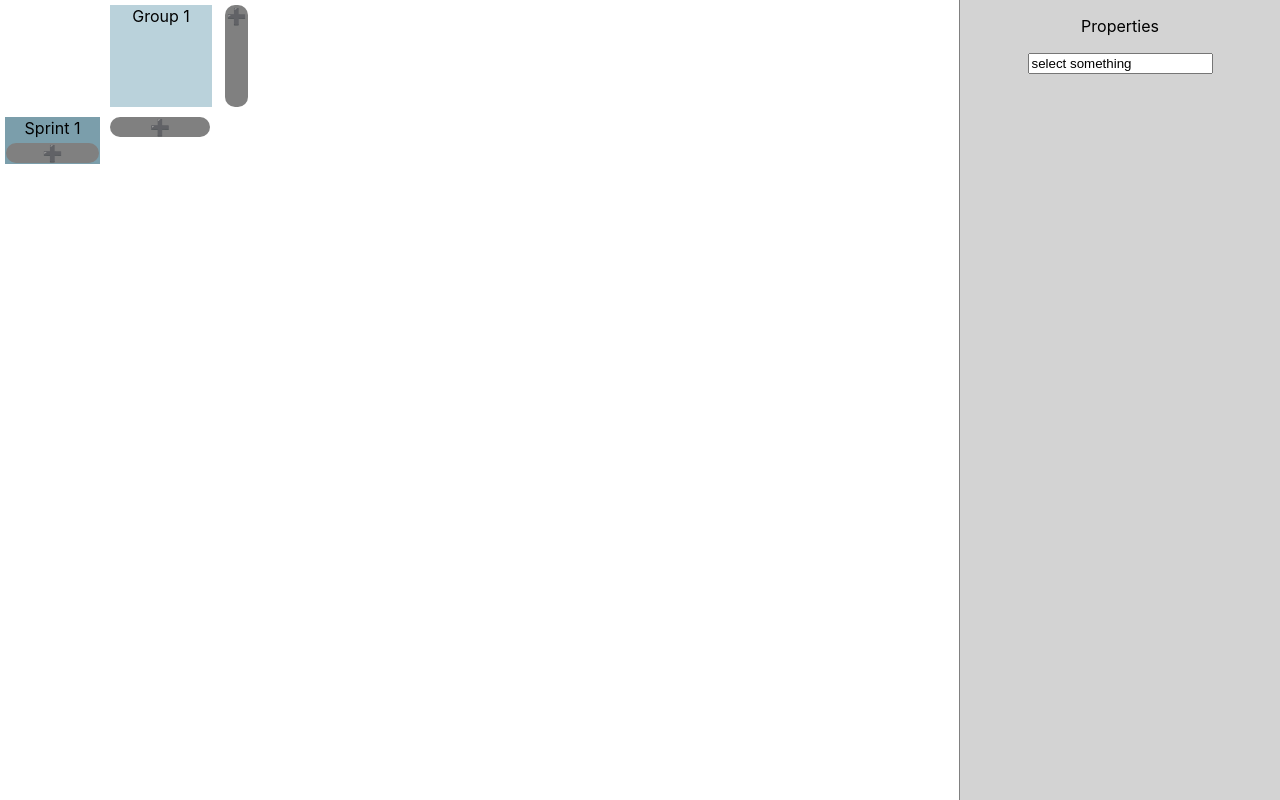
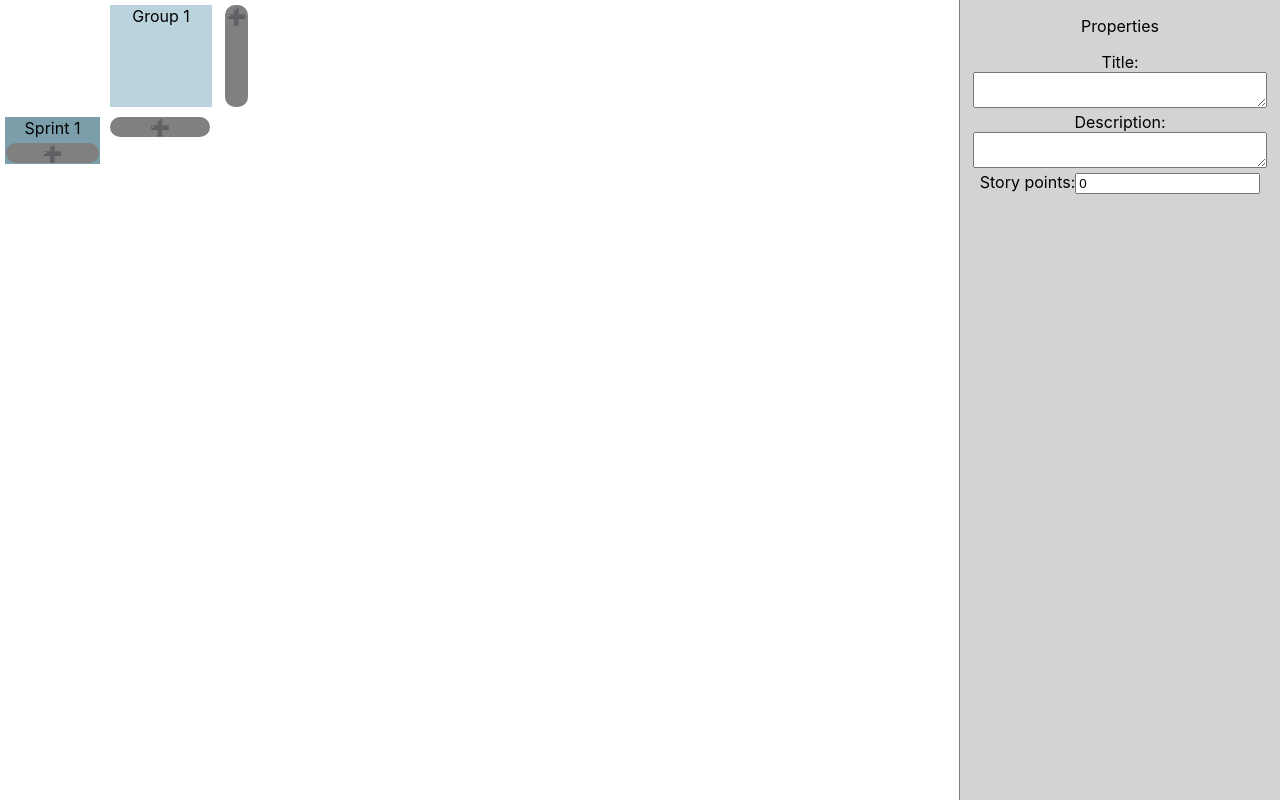
Before and after one commit to jameshume/epic_planner, a React app in the folder epic_planner/: page / in a window 1280 px wide. Built offline with nearby package versions, Linux system fonts and the light colour scheme.

Commit message:
Delete item and the properties window now working with added description and story points fields

```diff
--- a/epic_planner/src/App.js
+++ b/epic_planner/src/App.js
@@ -2,39 +2,11 @@ import React from 'react';
 import './App.css';
 import StoryBoard from './containers/StoryBoard/StoryBoard.js';
 
-
-const s2 = {
-  marginRight: '26vw',
-  overflow: 'auto'
-};
-
-const s3 = {
-  position: 'fixed',
-  width:'25vw',
-  height:'100vh',
-  top:0,
-  right:0,
-  background: 'rgb(211,211,211)',
-  borderLeft: '1px solid gray'
-};
-
 class App extends React.Component {
-  state = {
-    title: "select something"
-  }
-
-  display_properties = (title)  => {
-    this.setState({title: title})
-  };
-
   render() {
     return (
-      <div className="App" style={s2}>
-        <StoryBoard showProp={this.display_properties}/>
-        <div style={s3}>
-          <p>Properties</p>
-          <input value={this.state.title}/>
-        </div>
+      <div className="App">
+        <StoryBoard/>
       </div>
     );
   }
--- a/epic_planner/src/common/StoryBoardCommon.module.css
+++ b/epic_planner/src/common/StoryBoardCommon.module.css
@@ -1,5 +1,6 @@
 .scrollable::-webkit-scrollbar {
   width: 5px;
+  height: 5px;
 }
 
 .scrollable::-webkit-scrollbar-track {
--- a/epic_planner/src/components/StoryBoard/StoryBoardItem/StoryBoardItem.js
+++ b/epic_planner/src/components/StoryBoard/StoryBoardItem/StoryBoardItem.js
@@ -1,5 +1,6 @@
 import React from 'react';
 import styles from './StoryBoardItem.module.css';
+import styles_common from '../../../common/StoryBoardCommon.module.css';
 
 /*
  * \param props.details - A dictionary: {
@@ -12,10 +13,14 @@ import styles from './StoryBoardItem.module.css';
  */
 const storyBoardItem = props => {
   return (
-  <div className={styles.item} onClick={()=>props.onItemClick(props.details['title'])}>
+  <div
+    className={[styles.item, styles_common.scrollable].join(' ')}
+    onClick={()=>props.onItemClick(props.row_idx, props.col_idx, props.item_idx)}
+  >
     <div
       className={styles.delete_button}
-      onClick={() => props.onDeleteItemClick(props.row_idx, props.col_idx, props.item_idx)}
+
+    onClick={(e) => {e.stopPropagation(); props.onDeleteItemClick(props.row_idx, props.col_idx, props.item_idx);}}
     ><span role='img' aria-label='delete'>&#128473;</span></div>
     {props.details['title']}
   </div>
--- a/epic_planner/src/components/StoryBoard/StoryBoardItem/StoryBoardItem.module.css
+++ b/epic_planner/src/components/StoryBoard/StoryBoardItem/StoryBoardItem.module.css
@@ -5,8 +5,10 @@
   width: 100px;
   background-color: lightgray;
   border: 1px solid lightgray;
+  position: relative;
+  font-size: 0.9rem;
+  overflow-x: auto;
   overflow-y: auto;
-  position: relative;
 }
 
 .item:hover {
--- a/epic_planner/src/containers/StoryBoard/StoryBoard.js
+++ b/epic_planner/src/containers/StoryBoard/StoryBoard.js
@@ -2,6 +2,14 @@ import React from 'react';
 import styles from './StoryBoard.module.css';
 import styles_common from '../../common/StoryBoardCommon.module.css';
 import StoryBoardRow from '../../components/StoryBoard/StoryBoardRow/StoryBoardRow.js';
+
+const ElementType = {
+  NONE: 'none',
+  ITEM: 'item',
+  COLHEADER: 'colheader',
+  ROWHEADER: 'rowheader',
+}
+
 
 /*
  * The storyboard is just a grid of items. The first row consists
@@ -15,6 +23,15 @@ class StoryBoard extends React.Component
     column_headings: ["Group 1"],
     row_headings: ["Sprint 1"],
     rows: [ [ [] ] ],
+    prop_win: {
+      title: null,
+      description: null,
+      storypoints: 0,
+      type: null,
+      row_idx: -1,
+      col_idx: -1,
+      item_idx: -1,
+    },
   }
 
   /*
@@ -94,7 +111,11 @@ class StoryBoard extends React.Component
     this.setState(
       (prevState, props) => {
         let newRows = this.deepCopyStateRows(prevState);
-        newRows[row_idx][col_idx].push({title : 'new'});
+        newRows[row_idx][col_idx].push({
+          title: 'new' + Math.floor(Math.random()*100),
+          description: '',
+        });
+
         return ({
           rows: newRows
         });
@@ -110,9 +131,30 @@ class StoryBoard extends React.Component
       (prevState, props) => {
         let newRows = this.deepCopyStateRows(prevState);
         newRows[row_idx][col_idx].splice(item_idx, 1);
-        return ({
+
+        let new_state = {
           rows: newRows,
-        });
+        };
+
+        if
+        (
+             (prevState.prop_win.row_idx === row_idx)
+          && (prevState.prop_win.col_idx === col_idx)
+          && (prevState.prop_win.item_idx === item_idx)
+        )
+        {
+          new_state.prop_win = {
+            title: '',
+            description: '',
+            storypoints: 0,
+            type: ElementType.NONE,
+            row_idx: -1,
+            col_idx: -1,
+            item_idx: -1,
+          };
+        }
+
+        return (new_state);
       }
     );
   };
@@ -120,9 +162,76 @@ class StoryBoard extends React.Component
   /*
    *
    */
-  item_click = (title) => {
-    console.log("#### ITEM CLICKED", title)
-    this.props.showProp(title)
+  item_click = (row_idx, col_idx, item_idx) => {
+    this.setState(
+      (prevState, props) => ({
+        prop_win: {
+          title: prevState.rows[row_idx][col_idx][item_idx].title,
+          description: prevState.rows[row_idx][col_idx][item_idx].description,
+          storypoints: prevState.rows[row_idx][col_idx][item_idx].storypoints,
+          type: ElementType.ITEM,
+          row_idx: row_idx,
+          col_idx: col_idx,
+          item_idx: item_idx,
+        }
+      }));
+  };
+
+  /*
+   *
+   */
+  prop_title_change = (evt) => {
+    if (this.state.prop_win.type === ElementType.ITEM)
+    {
+      let newRows = this.deepCopyStateRows(this.state);
+      newRows[this.state.prop_win.row_idx]
+             [this.state.prop_win.col_idx]
+             [this.state.prop_win.item_idx].title = evt.target.value;
+      let newPropWin = {...this.state.prop_win};
+      newPropWin.title = evt.target.value;
+      this.setState({
+        rows:newRows,
+        prop_win: newPropWin
+      });
+    }
+  }
+
+  /*
+   *
+   */
+  prop_description_change = (evt) => {
+    if (this.state.prop_win.type === ElementType.ITEM)
+    {
+      let newRows = this.deepCopyStateRows(this.state);
+      newRows[this.state.prop_win.row_idx]
+             [this.state.prop_win.col_idx]
+             [this.state.prop_win.item_idx].description = evt.target.value;
+      let newPropWin = {...this.state.prop_win};
+      newPropWin.description = evt.target.value;
+      this.setState({
+        rows:newRows,
+        prop_win: newPropWin
+      });
+    }
+  }
+
+  /*
+   *
+   */
+  prop_storypoints_change = (evt) => {
+    if (this.state.prop_win.type === ElementType.ITEM)
+    {
+      let newRows = this.deepCopyStateRows(this.state);
+      newRows[this.state.prop_win.row_idx]
+             [this.state.prop_win.col_idx]
+             [this.state.prop_win.item_idx].storypoints = evt.target.value;
+      let newPropWin = {...this.state.prop_win};
+      newPropWin.storypoints = evt.target.value;
+      this.setState({
+        rows:newRows,
+        prop_win: newPropWin
+      });
+    }
   };
 
   /*
@@ -150,14 +259,34 @@ class StoryBoard extends React.Component
       )});
 
     return (
-
+      <React.Fragment>
+        <div className={styles.board_scrollable_container}>
           <div className={styles.board_grid} style={inline_style}>
             <div className={styles.grid_spacer}/>
             {this.renderColumnHeadings()}
             <div className={styles.column_inserter} onClick={this.new_column}><span role='img' aria-label='delete'>&#10133;</span></div>
             {rows}
+          </div>
+        </div>
 
+        <div className={styles.properties_panel}>
+          <p>Properties</p>
+          <label>Title:</label>
+          <textarea
+            value={this.state.prop_win.title}
+            onChange={this.prop_title_change}/>
+          <label>Description:</label>
+          <textarea
+            value={this.state.prop_win.description}
+            onChange={this.prop_description_change}
+          />
+          <label>Story points:</label>
+          <input
+            value={this.state.prop_win.storypoints}
+            onChange={this.prop_storypoints_change}
+          />
         </div>
+      </React.Fragment>
     );
   }
 }
--- a/epic_planner/src/containers/StoryBoard/StoryBoard.module.css
+++ b/epic_planner/src/containers/StoryBoard/StoryBoard.module.css
@@ -1,6 +1,26 @@
+.board_scrollable_container {
+  margin-right: 26vw;
+  overflow: auto;
+}
+
+textarea {
+  width: 90%; /*<<< TOTAL SHIT - nEED TO FIX */
+  margin-left: 10px;
+  margin-right: 10px;
+}
+
+.properties_panel {
+  position: fixed;
+  width: 25vw;
+  height: 100vh;
+  top: 0;
+  right: 0;
+  background: rgb(211,211,211);
+  border-left: 1px solid gray;
+}
+
 .board_grid {
   display: grid;
-  /*width: 100vw;*/
   grid-auto-rows: min-content;
 }
 
```
Also changed, not shown: epic_planner/public/index.html (+0 -24 lines). Lines whose indentation alone changed are shown as unchanged.
